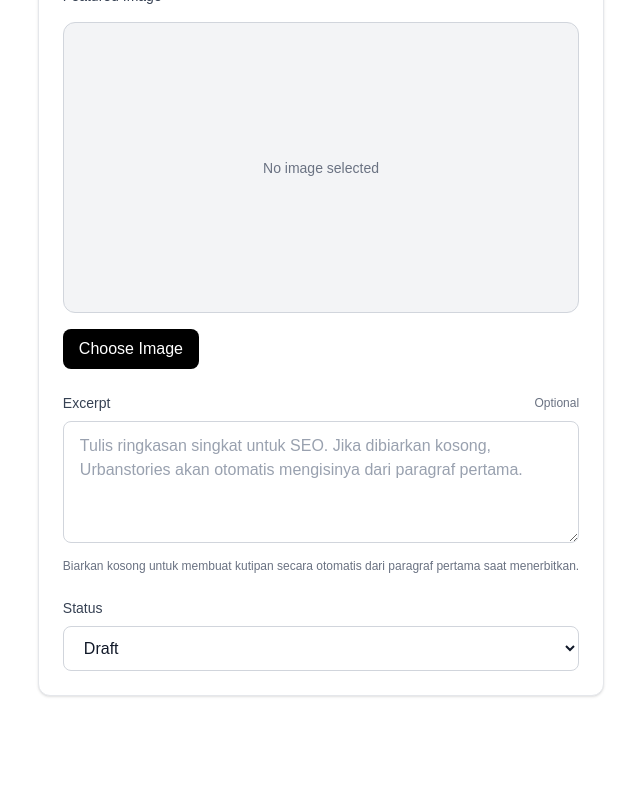
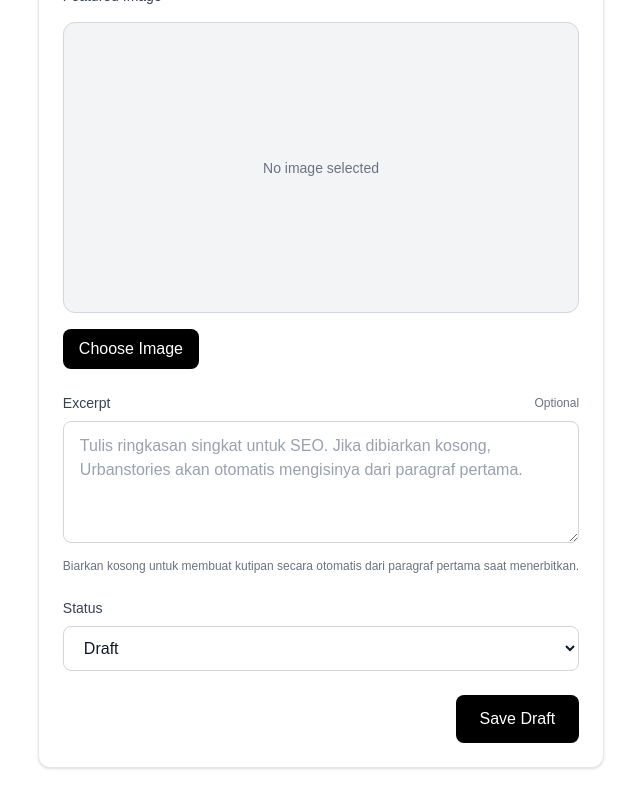
Before and after one commit to williamciputra/urbanstories, a Next.js app: page /admin/articles/new in a window 1280 px wide. Shown: the part 569-1369 px from the top of the page, without its empty margins (319-959 px from the left). Before the commit the page ends 1297 px from the top, so only its background shows below. Built offline with nearby package versions, Linux system fonts and the light colour scheme; no server answers; the database is empty.

Commit message:
feat(cms): implement save draft

```diff
--- a/components/admin/articles/NewArticleForm.tsx
+++ b/components/admin/articles/NewArticleForm.tsx
@@ -9,6 +9,7 @@ import ScheduleField from "./ScheduleField";
 import StatusField, { ArticleStatus } from "./StatusField";
 
 import FeaturedImageField from "@/components/admin/media-picker/FeaturedImageField";
+import { createArticle } from "@/services/articles";
 
 function slugify(text: string) {
   return text
@@ -44,10 +45,46 @@ export default function NewArticleForm() {
   const [publishTime, setPublishTime] =
     useState("");
 
+  const [saving, setSaving] =
+    useState(false);
+
   const slug = useMemo(
     () => slugify(title),
     [title]
   );
+
+  async function handleSaveDraft() {
+    try {
+      setSaving(true);
+
+      await createArticle({
+        title,
+        slug,
+
+        excerpt,
+        content: "",
+
+        category_id: categoryId || null,
+        subcategory_id: subcategoryId || null,
+
+        author_id: authorId || null,
+
+        cover_image_id: coverImageId || null,
+
+        status,
+
+        published_at: null,
+      });
+    } catch (error) {
+      if (error instanceof Error) {
+        console.error(error.message);
+      } else {
+        console.error("Gagal menyimpan draft.");
+      }
+    } finally {
+      setSaving(false);
+    }
+  }
 
   return (
     <div className="space-y-6 rounded-xl border border-gray-200 bg-white p-6 shadow-sm">
@@ -123,6 +160,17 @@ export default function NewArticleForm() {
         />
       )}
 
+      <div className="flex justify-end">
+        <button
+          type="button"
+          onClick={handleSaveDraft}
+          disabled={saving}
+          className="rounded-lg bg-black px-6 py-3 text-white transition hover:bg-gray-800 disabled:opacity-50"
+        >
+          {saving ? "Saving..." : "Save Draft"}
+        </button>
+      </div>
+
     </div>
   );
 }
--- a/services/articles.ts
+++ b/services/articles.ts
@@ -10,11 +10,11 @@ export type CreateArticlePayload = {
 
   author_id: string | null;
 
-  featured_media_id: string | null;
+  cover_image_id: string | null;
 
   status: "draft" | "scheduled" | "published" | "archived";
 
-  publish_at: string | null;
+  published_at: string | null;
 };
 
 export async function createArticle(
```
